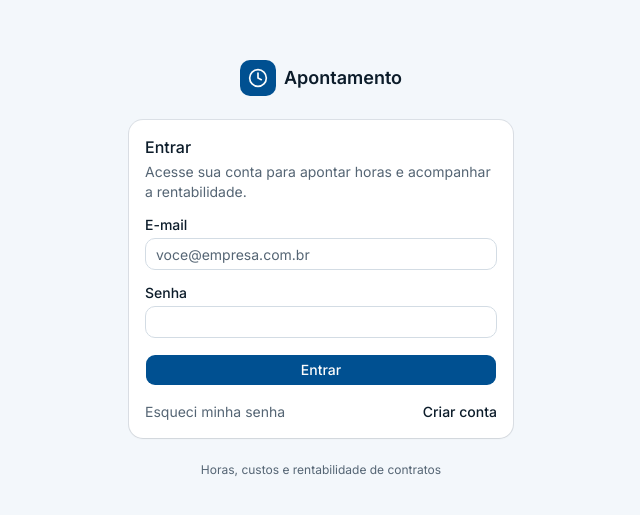
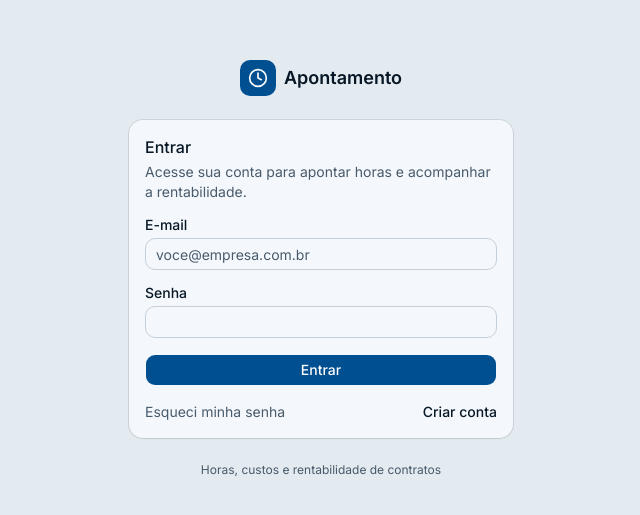
Before and after one commit to joaoVictorVictoy/Sis.Chronos, a Next.js app: page /login in a window 1280 px wide. Shown: the part 131-646 px from the top of the page, without its empty margins (319-959 px from the left). Built offline with nearby package versions, Linux system fonts and the light colour scheme; no server answers.

Commit message:
style: suavizar modo claro tornando tons de fundo e cards mais confortaveis aos olhos

```diff
--- a/src/app/globals.css
+++ b/src/app/globals.css
@@ -49,23 +49,23 @@
 }
 
 :root {
-  --background: oklch(0.985 0.005 245);
-  --foreground: oklch(0.22 0.035 245);
-  --card: oklch(1 0 0);
-  --card-foreground: oklch(0.22 0.035 245);
-  --popover: oklch(1 0 0);
-  --popover-foreground: oklch(0.22 0.035 245);
+  --background: oklch(0.945 0.010 245);
+  --foreground: oklch(0.20 0.035 245);
+  --card: oklch(0.978 0.006 245);
+  --card-foreground: oklch(0.20 0.035 245);
+  --popover: oklch(0.978 0.006 245);
+  --popover-foreground: oklch(0.20 0.035 245);
   --primary: oklch(0.42 0.135 245); /* #044f8d - Azul Oficial Binari Consultoria */
   --primary-foreground: oklch(0.99 0 0);
-  --secondary: oklch(0.945 0.02 245);
-  --secondary-foreground: oklch(0.42 0.135 245);
-  --muted: oklch(0.955 0.012 245);
-  --muted-foreground: oklch(0.50 0.03 245);
-  --accent: oklch(0.935 0.025 245);
-  --accent-foreground: oklch(0.42 0.135 245);
+  --secondary: oklch(0.905 0.020 245);
+  --secondary-foreground: oklch(0.38 0.135 245);
+  --muted: oklch(0.915 0.014 245);
+  --muted-foreground: oklch(0.46 0.035 245);
+  --accent: oklch(0.895 0.025 245);
+  --accent-foreground: oklch(0.38 0.135 245);
   --destructive: oklch(0.58 0.22 25);
-  --border: oklch(0.89 0.015 245);
-  --input: oklch(0.89 0.015 245);
+  --border: oklch(0.85 0.020 245);
+  --input: oklch(0.85 0.020 245);
   --ring: oklch(0.42 0.135 245);
   --chart-1: oklch(0.42 0.135 245);
   --chart-2: oklch(0.48 0.07 245);
@@ -73,13 +73,13 @@
   --chart-4: oklch(0.72 0.12 245);
   --chart-5: oklch(0.35 0.10 245);
   --radius: 0.625rem;
-  --sidebar: oklch(0.982 0.008 245);
-  --sidebar-foreground: oklch(0.22 0.035 245);
+  --sidebar: oklch(0.935 0.012 245);
+  --sidebar-foreground: oklch(0.20 0.035 245);
   --sidebar-primary: oklch(0.42 0.135 245);
   --sidebar-primary-foreground: oklch(0.99 0 0);
-  --sidebar-accent: oklch(0.935 0.025 245);
-  --sidebar-accent-foreground: oklch(0.42 0.135 245);
-  --sidebar-border: oklch(0.90 0.015 245);
+  --sidebar-accent: oklch(0.89 0.025 245);
+  --sidebar-accent-foreground: oklch(0.38 0.135 245);
+  --sidebar-border: oklch(0.85 0.020 245);
   --sidebar-ring: oklch(0.42 0.135 245);
 }
 
```
